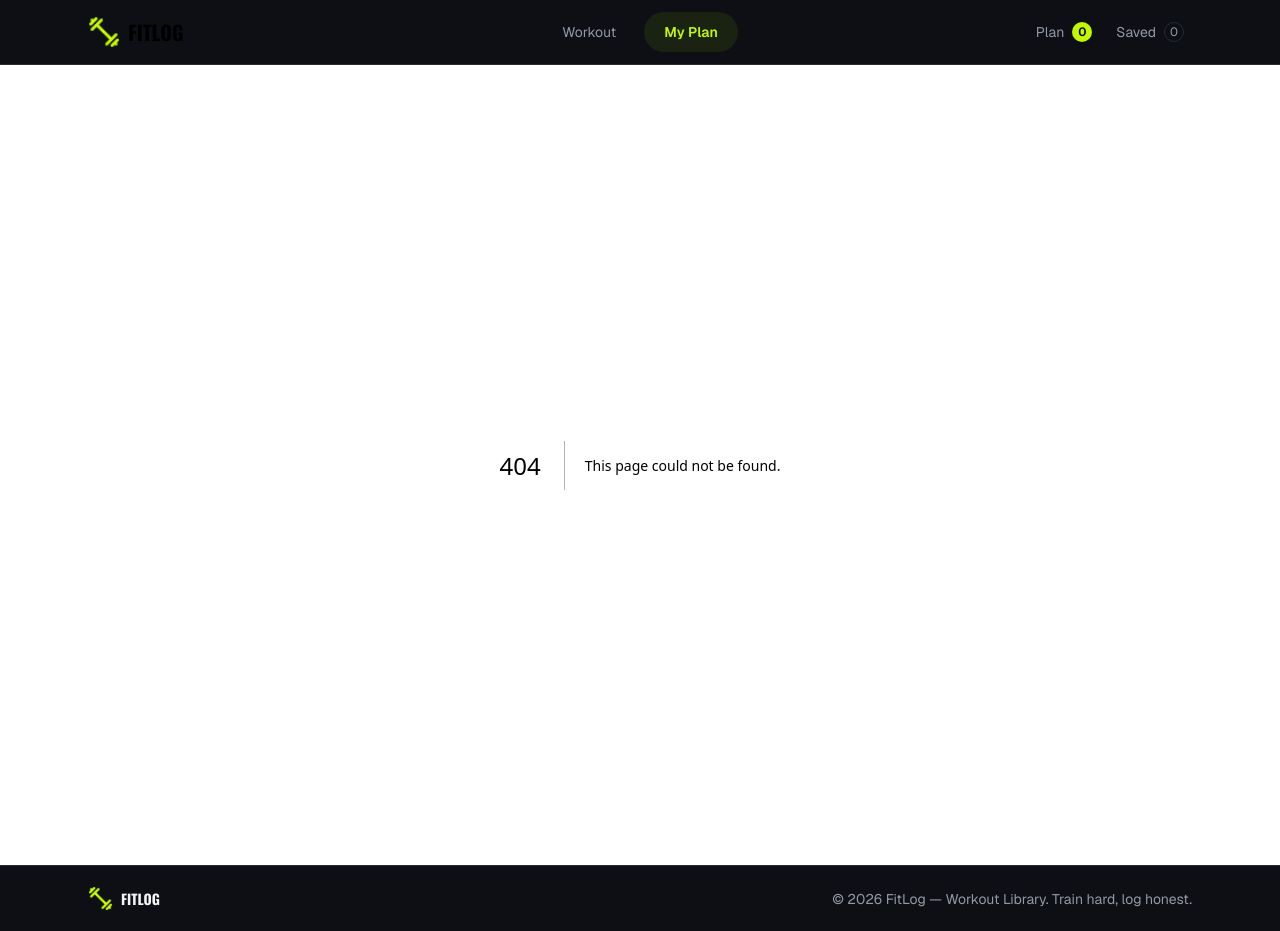
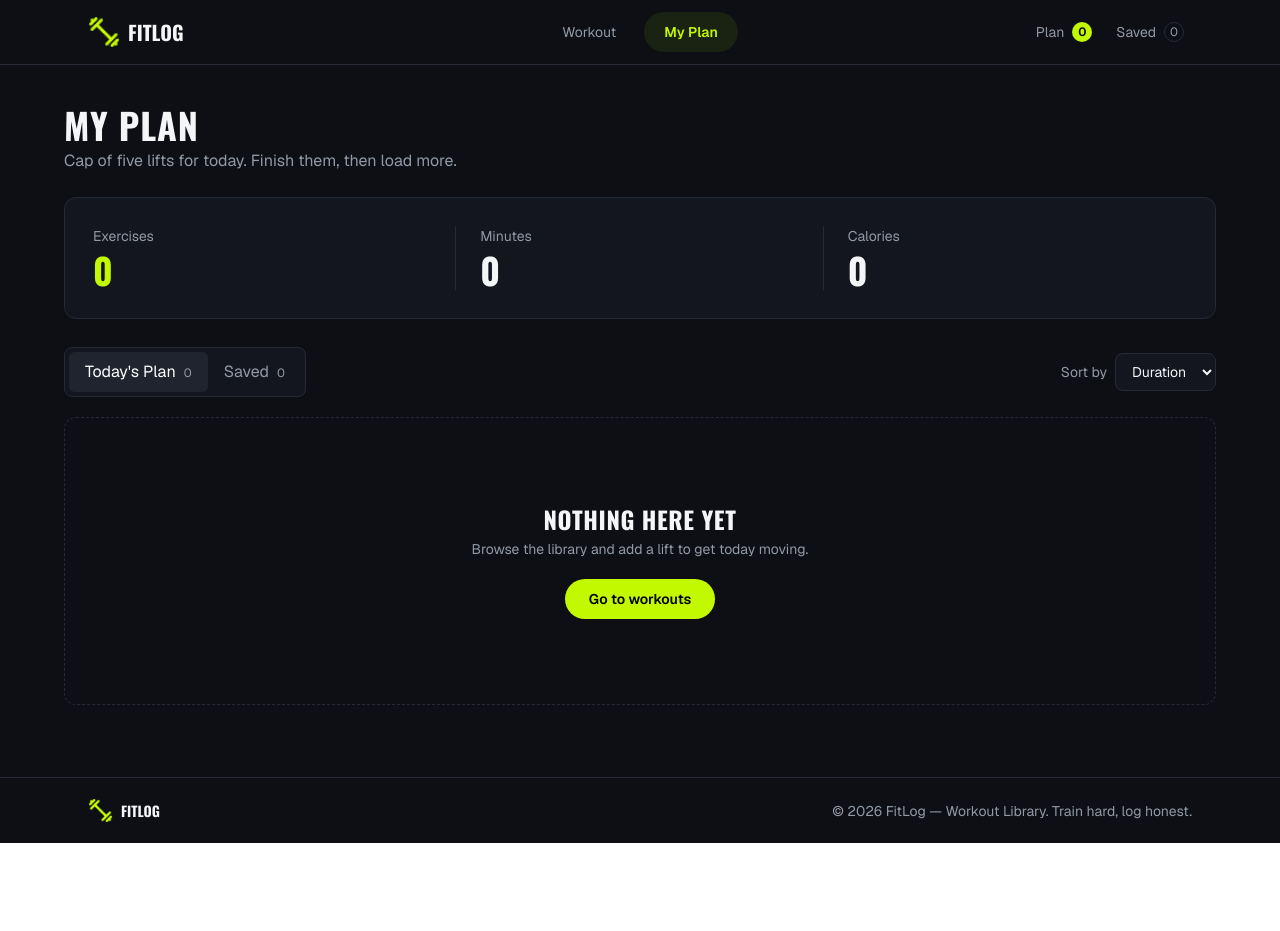
Before and after one commit to Shafi8844/fit-log, a Next.js app: page /my-plan in a window 1280 px wide. Before the commit this address had no page. After the commit the page ends 843 px from the top, so only its background shows below. Built offline with nearby package versions, Linux system fonts and the light colour scheme.

Commit message:
feat: build persistent My Plan workflow

```diff
--- /dev/null
+++ b/src/app/components/myplan/planCard.tsx
@@ -0,0 +1,51 @@
+import Link from 'next/link'
+import { WorkoutType } from '../../types/workoutType'
+import { oswald } from '../sharedComponents/Navbar/navBar'
+
+interface PlanCardProps {
+	workout: WorkoutType
+	saved: boolean
+	completed: boolean
+	canAddToToday: boolean
+	onAddToToday: () => void
+	onMarkAsDone: () => void
+	onRemove: () => void
+}
+
+const PlanCard = ({ workout, saved, completed, canAddToToday, onAddToToday, onMarkAsDone, onRemove }: PlanCardProps) => (
+	<article className="flex flex-wrap items-center gap-4 p-4 sm:flex-nowrap sm:px-5">
+		<div
+			role="img"
+			aria-label={workout.name}
+			className="h-20 w-24 shrink-0 rounded-lg bg-cover bg-center sm:h-24 sm:w-32"
+			style={{ backgroundImage: `linear-gradient(0deg, #0d0f1440, #0d0f1440), url("${workout.image}")` }}
+		/>
+		<div className="min-w-0 flex-1">
+			<p className="text-xs text-(--themecolor)">{workout.muscleGroups.join(' · ')}</p>
+			<h2 className={`${oswald.className} mt-1 text-xl font-semibold`}>{workout.name}</h2>
+			<p className="mt-1 text-sm text-(--muted)">{workout.equipment}</p>
+			<p className="mt-1 text-xs text-(--muted)">
+				{workout.duration} min <span className="px-1.5">·</span> {workout.caloriesBurned} kcal <span className="px-1.5">·</span> ★ {workout.rating}
+			</p>
+		</div>
+		<div className="ml-auto flex w-full flex-wrap gap-2 sm:w-auto sm:justify-end">
+			<Link href={`/workout/${workout.id}`} className="inline-flex min-h-10 items-center justify-center rounded-lg border border-(--border) px-4 text-sm transition-colors hover:border-(--themecolor)">
+				View Details
+			</Link>
+			{saved ? (
+				<button type="button" onClick={onAddToToday} disabled={!canAddToToday} className="min-h-10 rounded-lg bg-(--themecolor) px-4 text-sm font-semibold text-black disabled:cursor-not-allowed disabled:opacity-50">
+					Add to plan
+				</button>
+			) : (
+				<button type="button" onClick={onMarkAsDone} disabled={completed} className="min-h-10 rounded-lg border border-(--border) px-4 text-sm text-(--muted) transition-colors hover:text-white disabled:text-(--themecolor)">
+					{completed ? '✓ Done' : '✓ Mark as Done'}
+				</button>
+			)}
+			<button type="button" onClick={onRemove} aria-label={`Remove ${workout.name}`} title="Remove" className="min-h-10 min-w-10 rounded-lg border border-(--border) px-3 text-sm text-(--muted) transition-colors hover:border-red-400 hover:text-red-300">
+				×
+			</button>
+		</div>
+	</article>
+)
+
+export default PlanCard
--- /dev/null
+++ b/src/app/my-plan/page.tsx
@@ -0,0 +1 @@
+export { default } from '../myPlan/page'
--- a/src/app/myPlan/page.tsx
+++ b/src/app/myPlan/page.tsx
@@ -1,9 +1,106 @@
-import React from 'react'
+'use client'
 
-const page = () => {
+import React, { useContext, useState } from 'react'
+import Link from 'next/link'
+import { WorkoutContext } from '../context/workoutContext'
+import { WorkoutType } from '../types/workoutType'
+import { oswald } from '../components/sharedComponents/Navbar/navBar'
+import PlanCard from '../components/myplan/planCard'
+import PlanSummary from './planSummary'
+import PlanControls, { PlanTab, SortOption } from './planControls'
+
+const MyPlanPage = () => {
+  const { todaysPlan, setTodaysPlan, savedPlan, setSavedPlan, isHydrated, notify } = useContext(WorkoutContext)
+  const [activeTab, setActiveTab] = useState<PlanTab>('today')
+  const [sortOption, setSortOption] = useState<SortOption>('duration')
+  const [completedIds, setCompletedIds] = useState<Set<number>>(new Set())
+  const visibleWorkouts = activeTab === 'today' ? todaysPlan : savedPlan
+  const sortedWorkouts = [...visibleWorkouts].sort((left, right) => left[sortOption] - right[sortOption])
+  const totalMinutes = todaysPlan.reduce((total, workout) => total + workout.duration, 0)
+  const totalCalories = todaysPlan.reduce((total, workout) => total + workout.caloriesBurned, 0)
+
+  const removeWorkout = (workout: WorkoutType) => {
+    if (activeTab === 'today') {
+      setTodaysPlan((current) => current.filter((item) => item.id !== workout.id))
+    } else {
+      setSavedPlan((current) => current.filter((item) => item.id !== workout.id))
+    }
+    notify('Workout removed')
+  }
+
+  const addToToday = (workout: WorkoutType) => {
+    if (todaysPlan.length >= 5) {
+      notify('Today’s plan is full')
+      return
+    }
+    if (todaysPlan.some((item) => item.id === workout.id)) {
+      notify('Workout is already in today’s plan')
+      return
+    }
+    setTodaysPlan((current) => [...current, workout])
+    notify('Added to today’s plan')
+  }
+
+  const markAsDone = (workout: WorkoutType) => {
+    setCompletedIds((current) => new Set(current).add(workout.id))
+    notify(`${workout.name} marked as done`)
+  }
+
+  if (!isHydrated) {
+    return (
+      <main className="mx-auto my-8 w-full max-w-6xl px-4 pb-8 sm:my-10 sm:px-6">
+        <p role="status" className="rounded-xl border border-(--border) bg-(--surface) px-5 py-8 text-sm text-(--muted)">Loading workouts…</p>
+      </main>
+    )
+  }
+
   return (
-    <div>page</div>
+    <main className="mx-auto my-8 w-full max-w-6xl pb-8 sm:my-10">
+      <header className="mb-6">
+        <h1 className={`${oswald.className} text-3xl font-bold tracking-wide sm:text-4xl`}>MY PLAN</h1>
+        <p className="mt-1 text-sm text-(--muted) sm:text-base">Cap of five lifts for today. Finish them, then load more.</p>
+      </header>
+
+      <PlanSummary exercises={todaysPlan.length} minutes={totalMinutes} calories={totalCalories} />
+
+      <PlanControls
+        activeTab={activeTab}
+        onTabChange={setActiveTab}
+        todayCount={todaysPlan.length}
+        savedCount={savedPlan.length}
+        sortOption={sortOption}
+        onSortChange={setSortOption}
+      />
+
+      {sortedWorkouts.length === 0 ? (
+        <section className="flex min-h-64 flex-col items-center justify-center rounded-xl border border-dashed border-(--border) px-5 py-12 text-center sm:min-h-72">
+          <h2 className={`${oswald.className} text-xl font-bold tracking-wide sm:text-2xl`}>NOTHING HERE YET</h2>
+          <p className="mt-1 max-w-md text-sm text-(--muted)">
+            {activeTab === 'saved' ? 'Browse the library and save a lift for later.' : 'Browse the library and add a lift to get today moving.'}
+          </p>
+          <Link href="/" className="mt-5 inline-flex min-h-10 items-center justify-center rounded-full bg-(--themecolor) px-6 text-sm font-semibold text-black transition-transform hover:scale-[1.03]">
+            Go to workouts
+          </Link>
+        </section>
+      ) : (
+        <ul className="divide-y divide-(--border) rounded-xl border border-(--border) bg-(--surface)">
+          {sortedWorkouts.map((workout) => (
+            <li key={workout.id}>
+              <PlanCard
+                workout={workout}
+                saved={activeTab === 'saved'}
+                completed={completedIds.has(workout.id)}
+                canAddToToday={todaysPlan.length < 5 && !todaysPlan.some((item) => item.id === workout.id)}
+                onAddToToday={() => addToToday(workout)}
+                onMarkAsDone={() => markAsDone(workout)}
+                onRemove={() => removeWorkout(workout)}
+              />
+            </li>
+          ))}
+        </ul>
+      )}
+    </main>
   )
 }
 
-export default page
+export default MyPlanPage
--- /dev/null
+++ b/src/app/myPlan/planControls.tsx
@@ -0,0 +1,34 @@
+export type PlanTab = 'today' | 'saved'
+export type SortOption = 'duration' | 'caloriesBurned' | 'rating'
+
+interface PlanControlsProps {
+  activeTab: PlanTab
+  onTabChange: (tab: PlanTab) => void
+  todayCount: number
+  savedCount: number
+  sortOption: SortOption
+  onSortChange: (sortOption: SortOption) => void
+}
+
+const PlanControls = ({ activeTab, onTabChange, todayCount, savedCount, sortOption, onSortChange }: PlanControlsProps) => (
+  <div className="mb-5 mt-7 flex flex-wrap items-center justify-between gap-3">
+    <div role="tablist" aria-label="Plan workouts" className="inline-flex rounded-lg border border-(--border) bg-(--surface) p-1">
+      <button type="button" role="tab" aria-selected={activeTab === 'today'} onClick={() => onTabChange('today')} className={`rounded-md px-4 py-2 text-sm transition-colors ${activeTab === 'today' ? 'bg-[#20242e] text-white' : 'text-(--muted) hover:text-white'}`}>
+        Today&apos;s Plan <span className="ml-1 text-xs text-(--muted)">{todayCount}</span>
+      </button>
+      <button type="button" role="tab" aria-selected={activeTab === 'saved'} onClick={() => onTabChange('saved')} className={`rounded-md px-4 py-2 text-sm transition-colors ${activeTab === 'saved' ? 'bg-[#20242e] text-white' : 'text-(--muted) hover:text-white'}`}>
+        Saved <span className="ml-1 text-xs text-(--muted)">{savedCount}</span>
+      </button>
+    </div>
+    <label className="flex items-center gap-2 text-sm text-(--muted)">
+      Sort by
+      <select value={sortOption} onChange={(event) => onSortChange(event.target.value as SortOption)} className="rounded-lg border border-(--border) bg-(--surface) px-3 py-2 text-(--foreground) outline-none focus:border-(--themecolor)">
+        <option value="duration">Duration</option>
+        <option value="caloriesBurned">Calories</option>
+        <option value="rating">Rating</option>
+      </select>
+    </label>
+  </div>
+)
+
+export default PlanControls
--- /dev/null
+++ b/src/app/myPlan/planSummary.tsx
@@ -0,0 +1,26 @@
+import { oswald } from '../components/sharedComponents/Navbar/navBar'
+
+interface PlanSummaryProps {
+  exercises: number
+  minutes: number
+  calories: number
+}
+
+const PlanSummary = ({ exercises, minutes, calories }: PlanSummaryProps) => (
+  <section aria-label="Today's plan summary" className="grid grid-cols-3 rounded-xl border border-(--border) bg-(--surface) px-4 py-5 sm:px-6 sm:py-7">
+    <div className="border-r border-(--border) pr-3 sm:pl-1">
+      <p className="text-xs text-(--muted) sm:text-sm">Exercises</p>
+      <p className={`${oswald.className} mt-1 text-3xl font-bold text-(--themecolor) sm:text-4xl`}>{exercises}</p>
+    </div>
+    <div className="border-r border-(--border) px-3 sm:px-6">
+      <p className="text-xs text-(--muted) sm:text-sm">Minutes</p>
+      <p className={`${oswald.className} mt-1 text-3xl font-bold sm:text-4xl`}>{minutes}</p>
+    </div>
+    <div className="pl-3 sm:pl-6">
+      <p className="text-xs text-(--muted) sm:text-sm">Calories</p>
+      <p className={`${oswald.className} mt-1 text-3xl font-bold sm:text-4xl`}>{calories}</p>
+    </div>
+  </section>
+)
+
+export default PlanSummary
```
